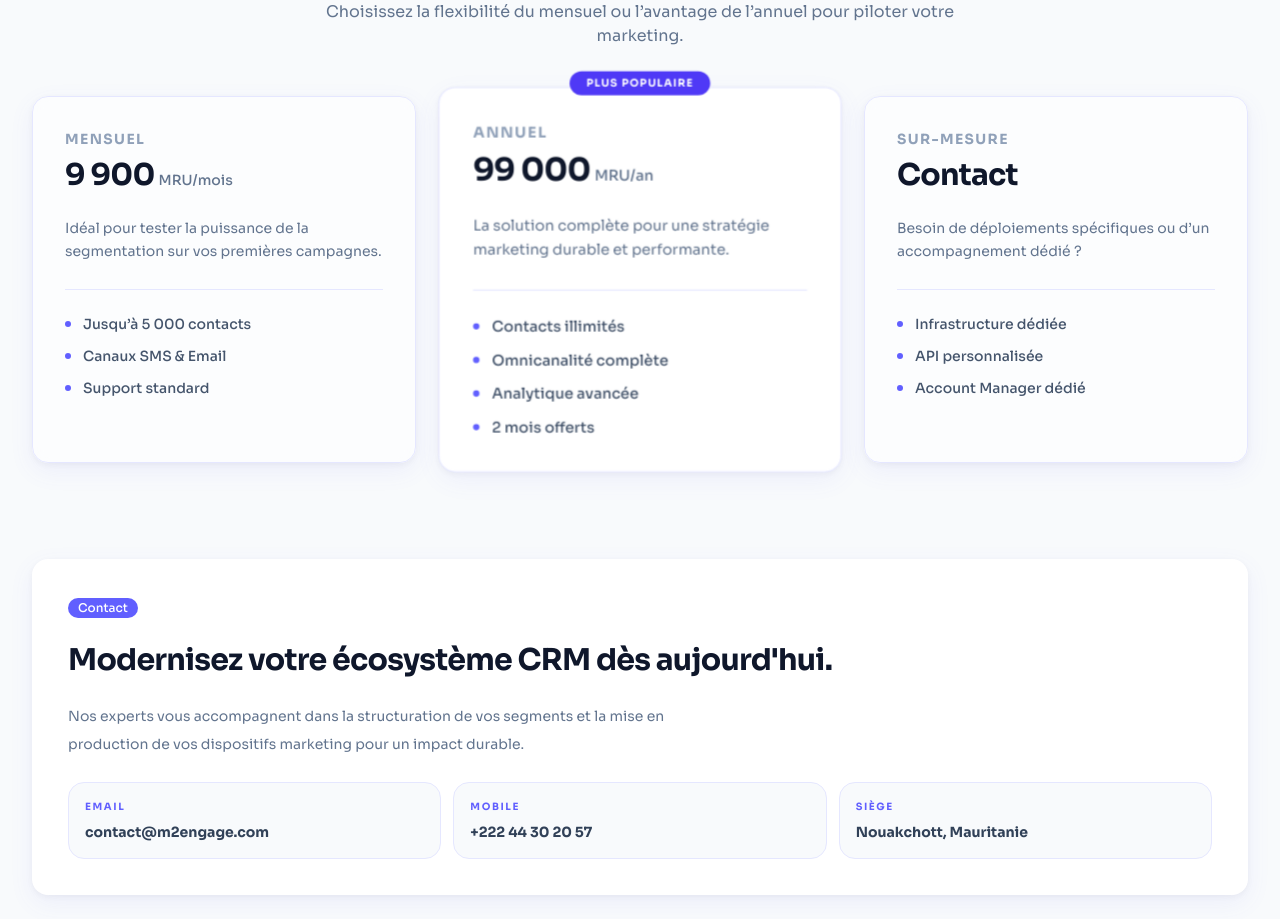
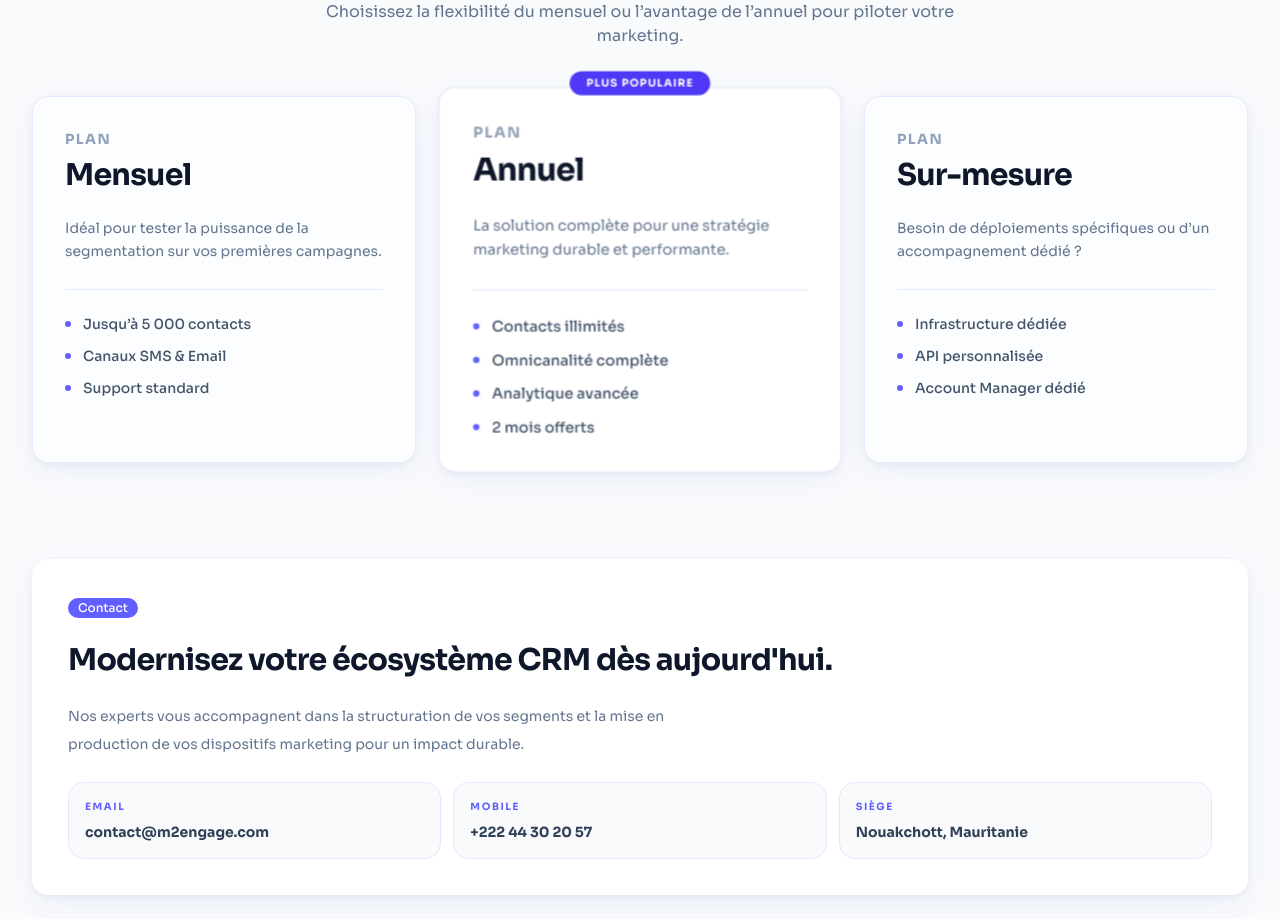
Before and after one commit to khalefmed/m2_engage_front, a React (Vite) app: page / in a window 1280 px wide. Shown: the part 1800-2719 px from the top of the page. Built offline with nearby package versions, Linux system fonts and the light colour scheme; no server answers.

Commit message:
Changing the plans in the landing page

```diff
--- a/src/pages/Landing.tsx
+++ b/src/pages/Landing.tsx
@@ -66,26 +66,26 @@ const contactItems = [
 
 const pricingPlans = [
   {
-    name: 'Mensuel',
-    price: '9 900',
-    unit: 'MRU/mois',
+    name: 'Plan',
+    price: 'Mensuel',
+    unit: '',
     description: 'Idéal pour tester la puissance de la segmentation sur vos premières campagnes.',
     features: ['Jusqu’à 5 000 contacts', 'Canaux SMS & Email', 'Support standard'],
     cta: 'Démarrer le mois',
     highlight: false
   },
   {
-    name: 'Annuel',
-    price: '99 000',
-    unit: 'MRU/an',
+    name: 'Plan',
+    price: 'Annuel',
+    unit: '',
     description: 'La solution complète pour une stratégie marketing durable et performante.',
     features: ['Contacts illimités', 'Omnicanalité complète', 'Analytique avancée', '2 mois offerts'],
     cta: 'Choisir l’annuel',
     highlight: true
   },
   {
-    name: 'Sur-mesure',
-    price: 'Contact',
+    name: 'Plan',
+    price: 'Sur-mesure',
     unit: '',
     description: 'Besoin de déploiements spécifiques ou d’un accompagnement dédié ?',
     features: ['Infrastructure dédiée', 'API personnalisée', 'Account Manager dédié'],
```
